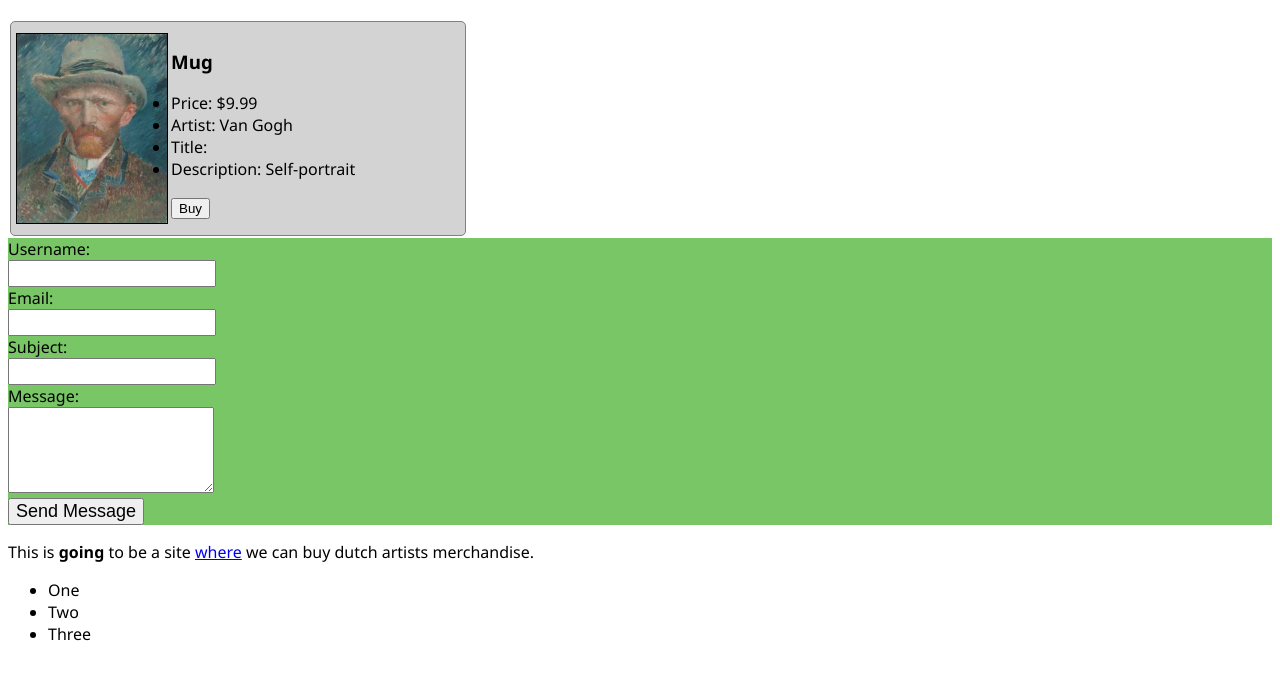
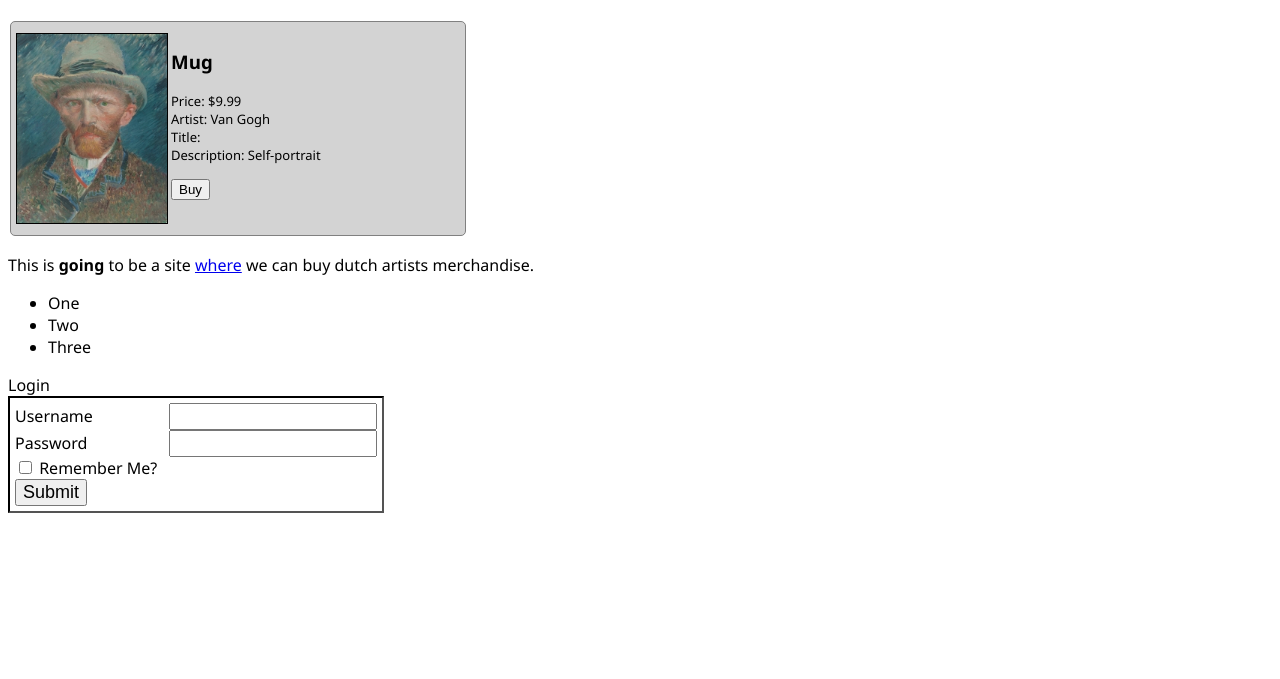
Before and after one commit to Mathizze/DutchTreat, a plain HTML site: page DutchTreat/wwwroot/index.html in a window 1280 px wide. Shown: the part 67-746 px from the top of the page. Drawn offline with nearby package versions, Linux system fonts and the light colour scheme.

Commit message:
module 4: javascript

```diff
--- a/DutchTreat/wwwroot/css/site.css
+++ b/DutchTreat/wwwroot/css/site.css
@@ -43,3 +43,26 @@ ul.product-props li {
   border: 1px solid black;
   max-width: 150px;
 }
+
+#loginToggle {
+  cursor: pointer;
+}
+
+.popup-form {
+  padding: 5px;
+  border: 2px black inset;
+  display: inline-block;
+}
+
+.popup-form input {
+  width: 200px;
+}
+
+  .popup-form label {
+    width: 150px;
+    display: inline-block;
+  }
+
+  .popup-form input[type=checkbox], .popup-form input[type=submit] {
+    width: auto;
+  }
--- a/DutchTreat/wwwroot/index.html
+++ b/DutchTreat/wwwroot/index.html
@@ -10,16 +10,16 @@
   <div class="product-info">
     <img src="img/VanGogh.jpg" />
     <h3>Mug</h3>
-        <ul>
+    <ul class="product-props">
       <li>Price: $9.99</li>
       <li>Artist: Van Gogh</li>
       <li>Title: </li>
       <li>Description: Self-portrait</li>
     </ul>
-        <button>Buy</button>
+    <button id="buyButton">Buy</button>
   </div>
 
-    <div>
+  <div id="theForm">
     <form class="background">
       <label>Username:</label>
       <br/>
@@ -48,5 +48,28 @@
     <li>Three</li>
   </ul>
 
+  <div>
+    <div id="loginToggle">Login</div>
+    <form class="popup-form">
+      <div>
+        <label>Username</label>
+        <input />
+      </div>
+      <div>
+        <label>Password</label>
+        <input type="password" />
+      </div>
+      <div>
+        <input type="checkbox" />
+        <label>Remember Me?</label>
+      </div>
+      <div>
+        <input type="submit" />
+      </div>
+    </form>
+  </div>
+
+  <script src="lib/jquery/dist/jquery.min.js"></script>
+  <script src="js/index.js"></script>
 </body>
 </html>
--- /dev/null
+++ b/DutchTreat/wwwroot/js/index.js
@@ -0,0 +1,26 @@
+$(document).ready(function () {
+  var x = 0;
+  var s = "";
+
+  console.log("hello Pluralsight");
+
+  var theForm = $("#theForm");
+  theForm.hide();
+
+  var button = $("#buyButton");
+  button.on("click", function () {
+    console.log("Buyin Item");
+  });
+
+  var productInfo = $(".product-props li");
+  productInfo.on("click", function () {
+    console.log("You clicked on " + $(this).text());
+  });
+
+  var $loginToggle = $("#loginToggle");
+  var $popupForm = $(".popup-form");
+
+  $loginToggle.on("click", function () {
+    $popupForm.fadeToggle(1000);
+  });
+});
```
Also changed, not shown: DutchTreat/libman.json (added, +19 -0 lines). Lines whose indentation alone changed are shown as unchanged.
